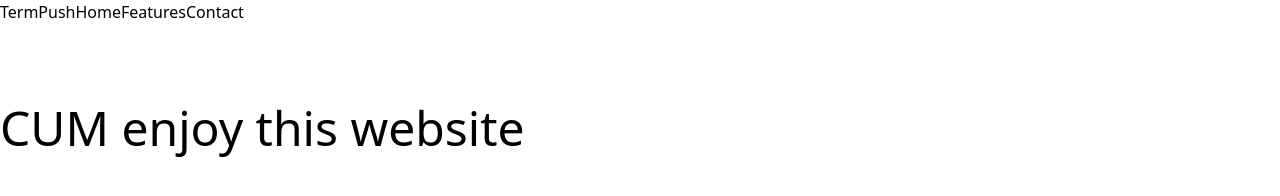
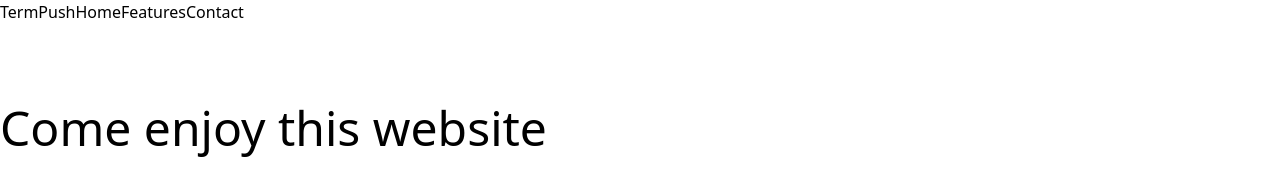
Before and after one commit to luc-ky-khuu/TermPush, a Next.js app: page / in a window 1280 px wide. Shown: the top 196 px of the page. Built offline with nearby package versions, Linux system fonts and the light colour scheme.

Commit message:
issue-4: updated text in home page

```diff
--- a/src/pages/index.tsx
+++ b/src/pages/index.tsx
@@ -6,7 +6,7 @@ const Home: NextPage = () => {
 	<>
 		<section className='container mx-auto'>
 			<div className='mt-20'>
-				<h1 className='text-5xl'>CUM enjoy this website</h1>
+				<h1 className='text-5xl'>Come enjoy this website</h1>
 				<p className='mt-10 whitespace-pre-line'>
 					Lorem ipsum dolor sit amet, consectetur adipiscing elit. Sed tristique risus nec congue molestie. Nulla laoreet maximus dolor posuere ullamcorper. Praesent at est ac ipsum accumsan lacinia. Nullam lobortis turpis ac suscipit placerat. Duis non ipsum leo. Morbi tincidunt laoreet leo vel ullamcorper. Class aptent taciti sociosqu ad litora torquent per conubia nostra, per inceptos himenaeos. Nunc urna dolor, vestibulum sed consequat eu, ullamcorper nec mi. Proin at tortor ut metus tempor vehicula. Nunc sollicitudin massa id aliquam semper. Curabitur sagittis massa enim, eget vulputate elit elementum tempus. Praesent vitae nulla at massa aliquet posuere. <br/>
 					Proin sed imperdiet est, non accumsan metus. Maecenas vulputate pharetra nibh eget dignissim. Quisque laoreet eros nec risus consequat, vitae tempus nulla finibus. Ut dictum libero vitae nisl maximus ornare. Curabitur eget massa in dui eleifend semper nec non felis. Nunc sollicitudin erat at nibh sollicitudin scelerisque. Duis vitae mauris interdum est tempus eleifend. In in quam id nunc aliquam vulputate at blandit justo. Lorem ipsum dolor sit amet, consectetur adipiscing elit. Cras sit amet quam dapibus, feugiat libero et, bibendum ligula. Duis pharetra laoreet libero, at cursus quam interdum quis. Integer efficitur, lorem quis maximus posuere, felis odio varius arcu, at rhoncus felis ex non leo. Donec sit amet ullamcorper mauris, at condimentum nisl. Sed porttitor, est at posuere cursus, nisl odio luctus massa, ut porttitor neque sem vel tellus
```
